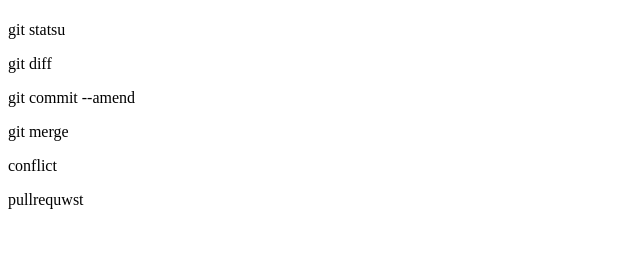
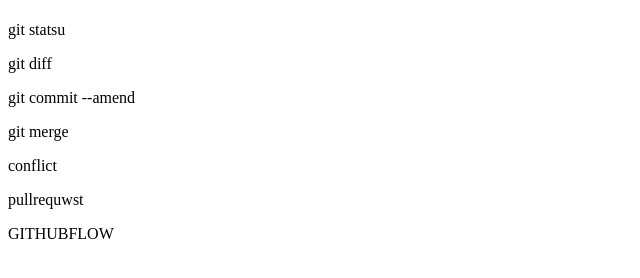
Before and after one commit to honda-practiceGIT/git_tutorial, a plain HTML site: page index.html in a window 1280 px wide. Shown: the part 54-332 px from the top of the page, without its empty margins (0-640 px from the left). Drawn offline with Linux system fonts and the light colour scheme.

Commit message:
GITHUBFLOWを追記

```diff
--- a/index.html
+++ b/index.html
@@ -5,3 +5,4 @@
 <P>git merge</P>
 <p>conflict</p>
 <p>pullrequwst</p>
+<p>GITHUBFLOW</p>
```
